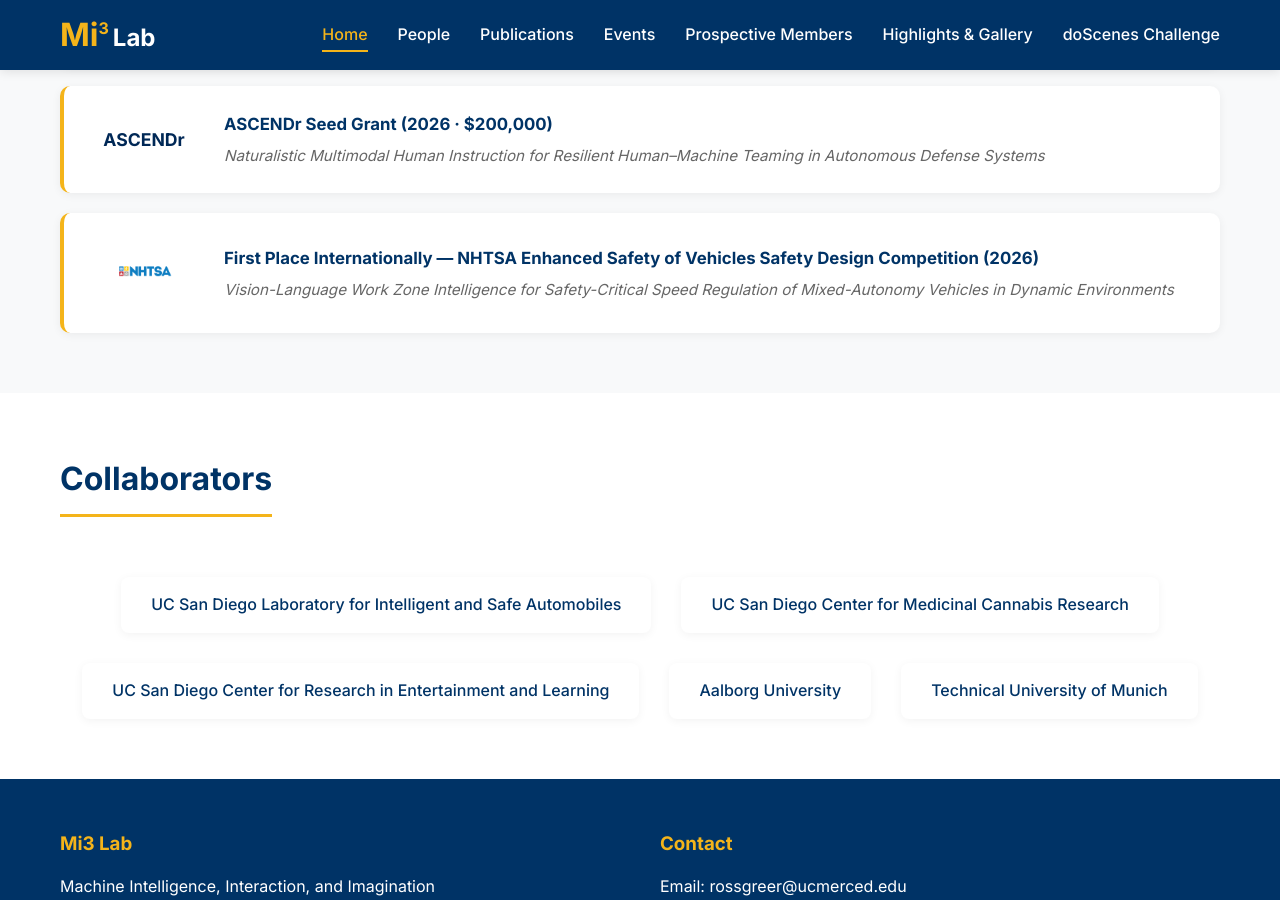
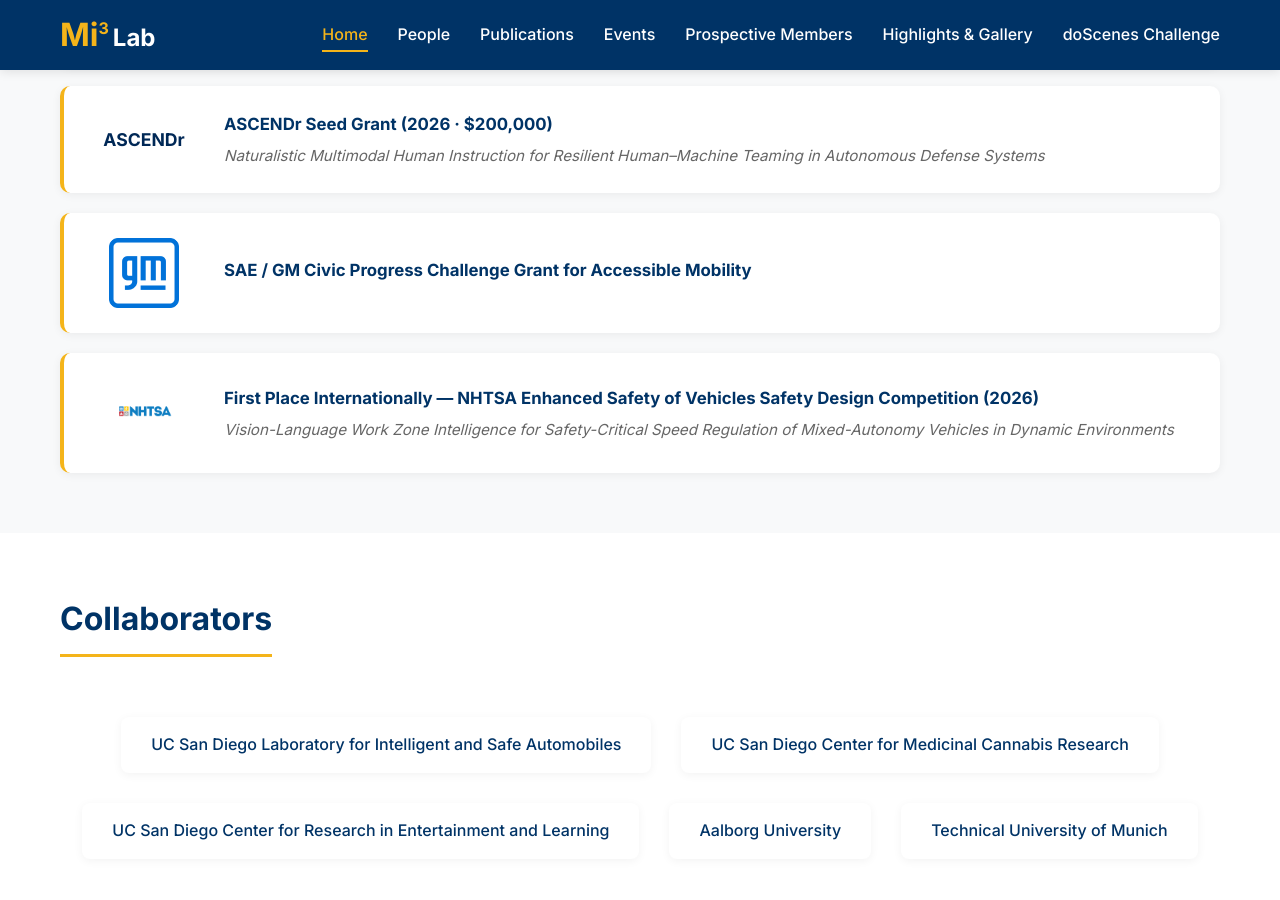
Before and after one commit to Mi3-Lab/mi3-lab.github.io, a Jekyll site: the page built from index.html, in a window 1280 px wide and 900 px high, scrolled down 2560 px. Built offline with Jekyll 4.4.1, drawn with Linux system fonts in a browser that asks for light colours.

Commit message:
Add SAE / GM Civic Progress Challenge Grant for Accessible Mobility to homepage
Co-Authored-By: Claude Sonnet 4.6 <noreply@anthropic.com>

```diff
--- a/index.html
+++ b/index.html
@@ -109,6 +109,14 @@ title: Home
       </div>
       <div class="recognition-item">
         <div class="recognition-logo">
+          <img src="/assets/images/logos/gm-logo.png" alt="GM">
+        </div>
+        <div class="recognition-content">
+          <h3>SAE / GM Civic Progress Challenge Grant for Accessible Mobility</h3>
+        </div>
+      </div>
+      <div class="recognition-item">
+        <div class="recognition-logo">
           <img src="/assets/images/logos/nhtsa-brand.png" alt="NHTSA">
         </div>
         <div class="recognition-content">
```
Also changed, not shown: assets/images/logos/gm-logo.png (added).
